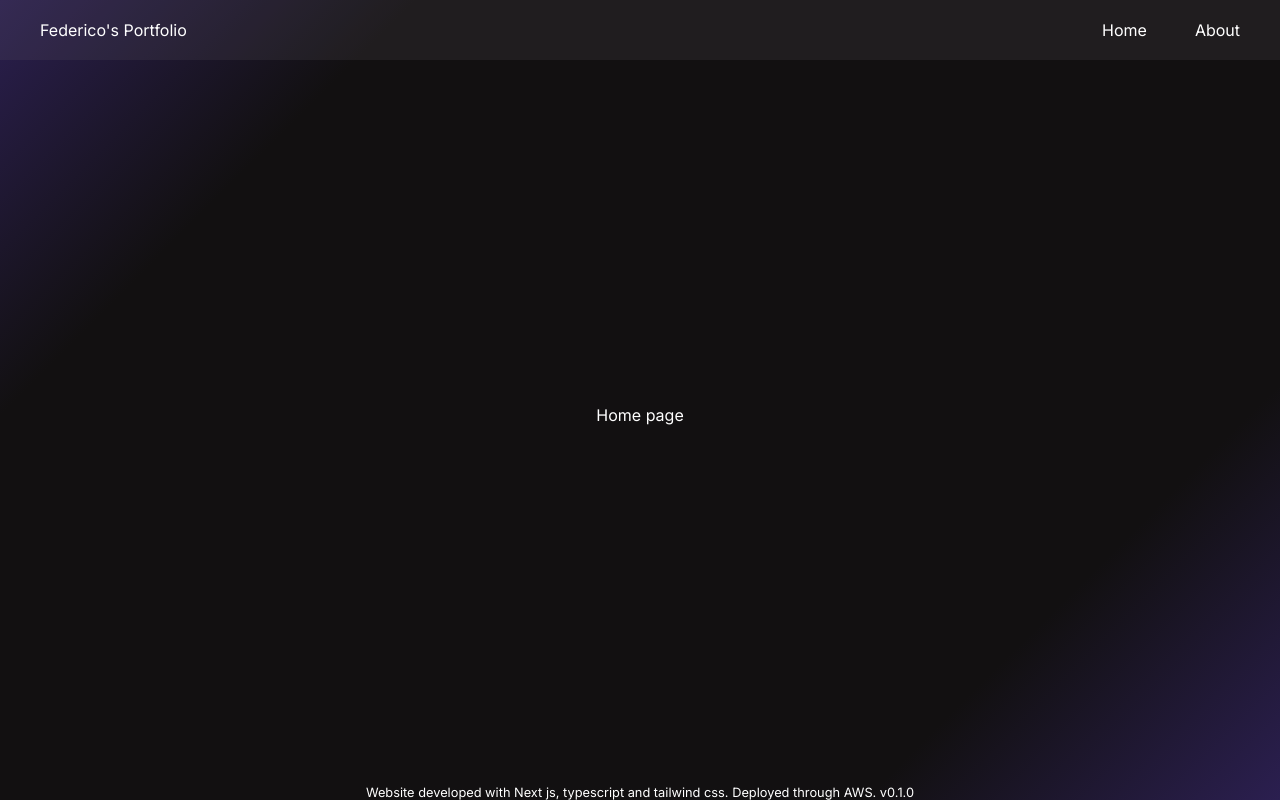
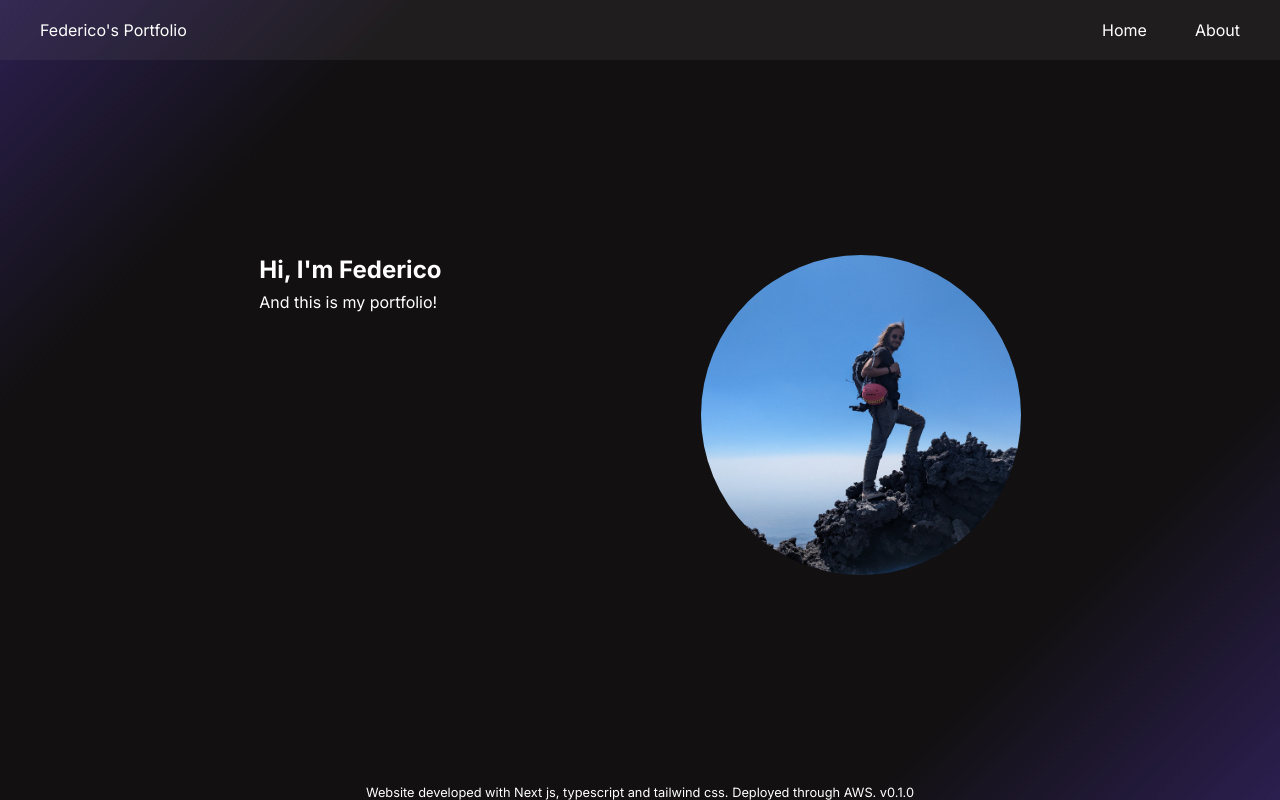
Before and after one commit to Tocco17/portfolio, a Next.js app: page / in a window 1280 px wide. Built offline with nearby package versions, Linux system fonts and the light colour scheme.

Commit message:
home page

```diff
--- a/app/globals.css
+++ b/app/globals.css
@@ -226,4 +226,30 @@ a{
 .page-arrow:hover{
 	opacity: 1.5;
 }
+
+
+.homepage{
+	width: 100%;
+	height: 100%;
+
+	display: flex;
+	flex-direction: row;
+	justify-content: space-evenly;
+	align-items: start;
+}
+
+.homepage-photo{
+	width: 20rem; /* Imposta una larghezza */
+    height: 20rem; /* Imposta un'altezza uguale alla larghezza per mantenere la foto quadrata */
+    border-radius: 50%; /* Rende l'immagine circolare */
+    object-fit: cover; /* Assicura che l'immagine venga ritagliata per riempire il contenitore senza distorsioni */
+}
+
+.homepage-title{
+	display: flex;
+	flex-direction: column;
+	justify-content: start;
+	align-items: start;
+	gap: 0.5rem;
+}
 /* ------------------------------------------------- */
--- a/app/page.tsx
+++ b/app/page.tsx
@@ -1,11 +1,17 @@
 import PagesMetaHead from "@/components/layout/PagesMetaHead";
 import { PageContainer } from "../components/page-container";
 import { PageTitle } from "../components/page-title";
+import Image from 'next/image'
 
 export default function Home() {
 	return (<>
-	<PagesMetaHead title="Piero" />
+		<div className="homepage">
+			<div className="homepage-title">
+				<h2>Hi, I'm Federico</h2>
+				<p>And this is my portfolio!</p>
+			</div>
 
-	<p>Home page</p>
+			<img className="homepage-photo" src="/io.jpg" alt="io" />
+		</div>
 	</>);
 }
```
Also changed, not shown: public/io.jpg (added).
